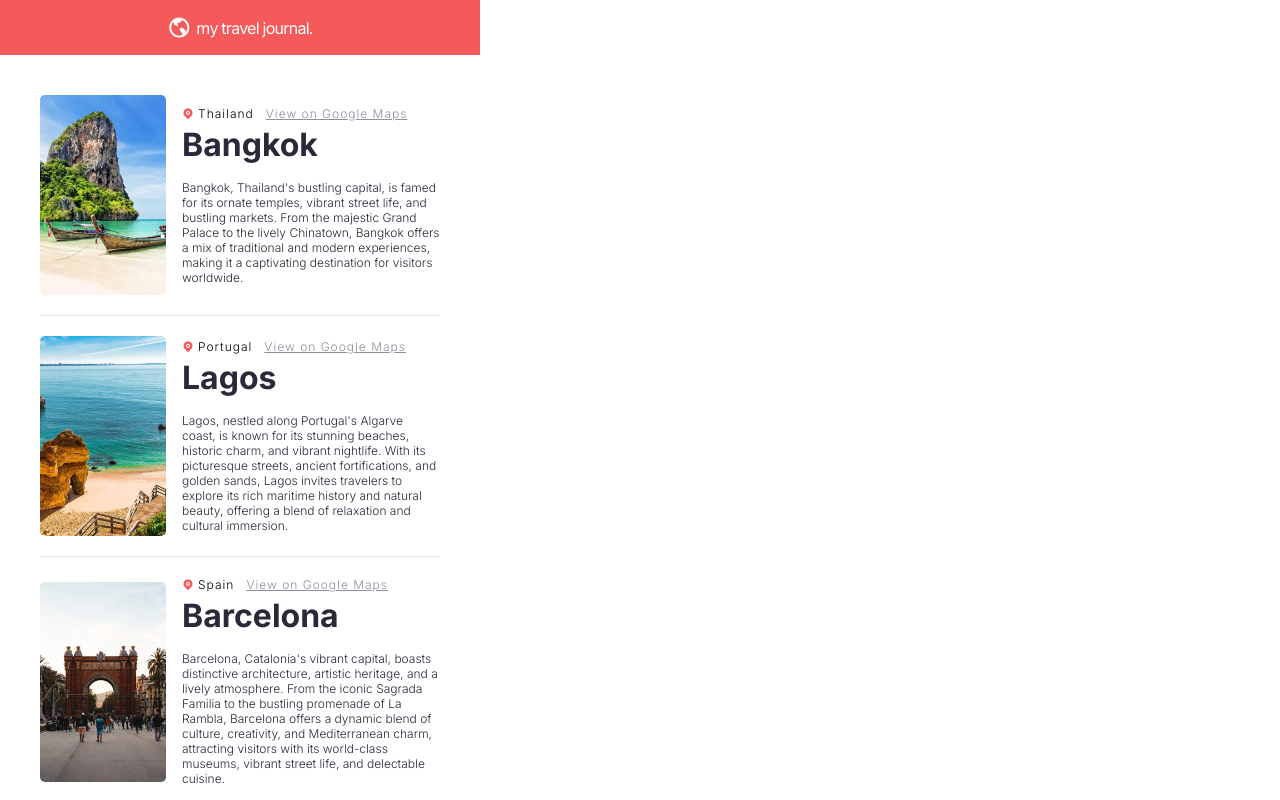
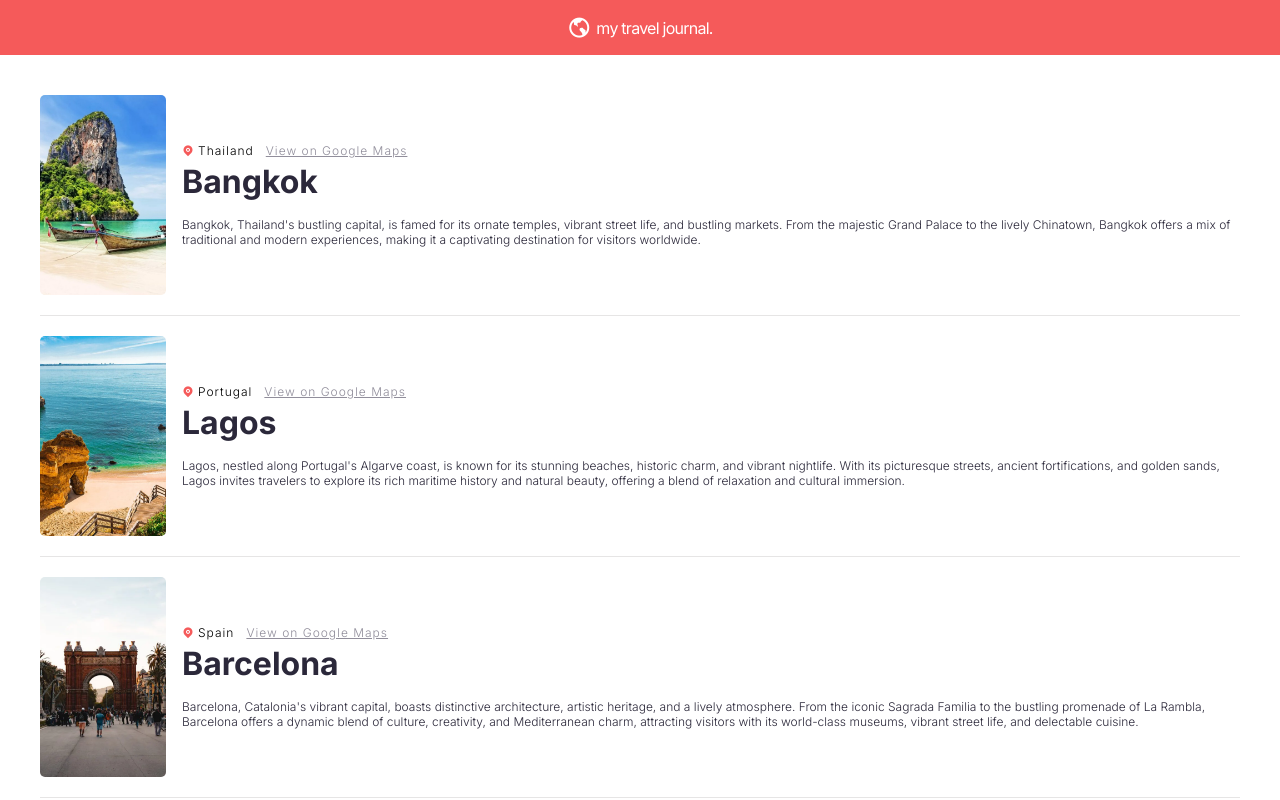
Before and after one commit to maxdevocht/Travel-Journal, a React (Vite) app: page / in a window 1280 px wide. Shown: the top 800 px of the page. Built offline with nearby package versions, Linux system fonts and the light colour scheme.

Commit message:
Update css
Adjusted the min-width

```diff
--- a/src/index.css
+++ b/src/index.css
@@ -16,7 +16,7 @@
 
 body {
   font-family: 'Inter', sans-serif;
-  max-width: 480px;
+  min-width: 480px;
 }
 
 
```
